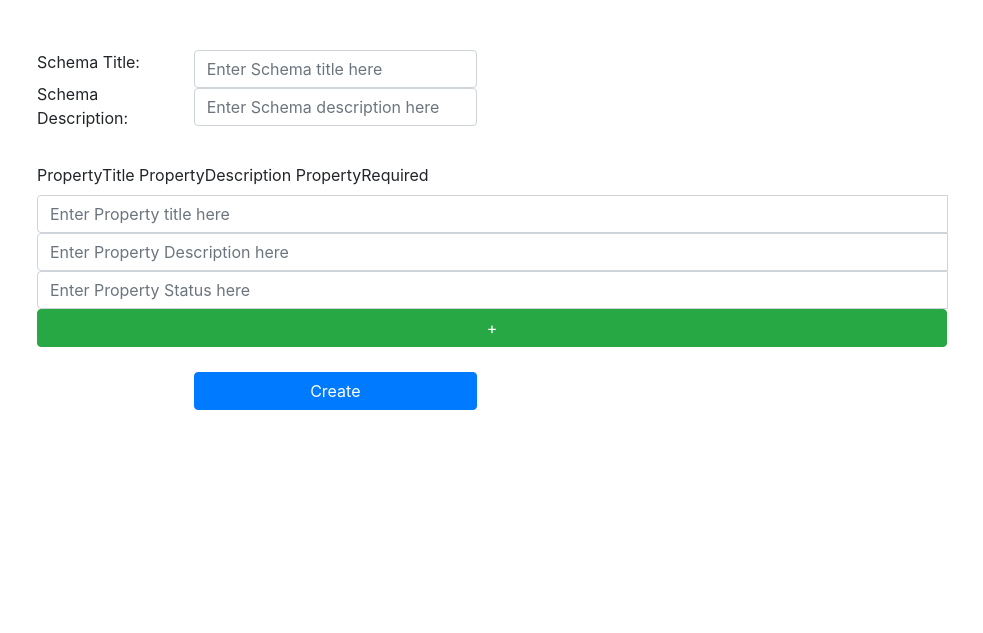
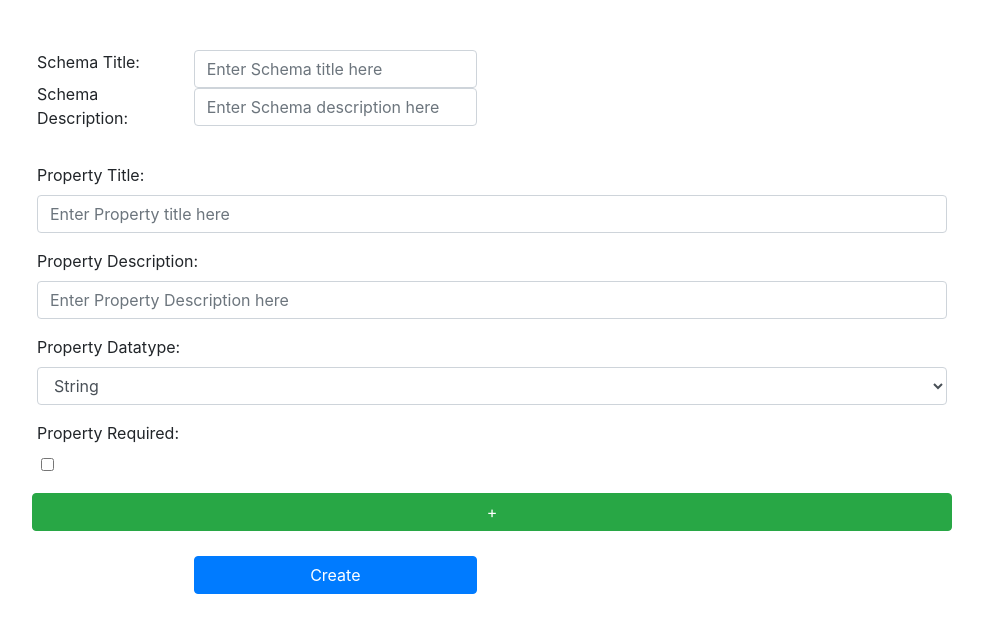
Before and after one commit to prathamagrawal/SchemaParser, a Django app: page /create/ in a window 1280 px wide. Shown: the part 56-689 px from the top of the page, without its empty margins (248-1231 px from the left). Run offline with Django 4.2, Linux system fonts and the light colour scheme; some libraries are stand-ins or nearby versions.

```diff
--- a/schema/forms.py
+++ b/schema/forms.py
@@ -29,7 +29,7 @@ class SchemaModelForm(forms.ModelForm):
 
 PropertiesFormset = modelformset_factory(
     PropertiesModel,
-    fields=('propertyTitle','propertyDescription','propertyRequired',),
+    fields=('propertyTitle','propertyDescription','propertyDataType','propertyRequired',),
     extra=1,
     widgets={
         'propertyTitle': forms.TextInput(attrs={
@@ -40,9 +40,12 @@ PropertiesFormset = modelformset_factory(
             'class': 'form-control',
             'placeholder': 'Enter Property Description here'
         }),
-        'propertyRequired': forms.TextInput(attrs={
+        'propertyDataType': forms.Select(attrs={
             'class': 'form-control',
-            'placeholder': 'Enter Property Status here'
-        })
+        }),
+        'propertyRequired': forms.CheckboxInput(attrs={
+            'class': 'form-check-input',
+            'placeholder': 'Select if the field is required: '
+        }),
     }
 )
--- a/schema/models/properties.py
+++ b/schema/models/properties.py
@@ -1,5 +1,13 @@
 from django.db import models
 from .schema import SchemaModel
+
+dataTypes=(
+    ('int','Integer'),
+    ('str','String'),
+    ('bool','Boolean'),
+    ('float','Decimal'),
+    ('date','Date'),
+)
 
 class PropertiesModel(models.Model):
     schemaDetails=models.ForeignKey(SchemaModel,
@@ -9,7 +17,5 @@ class PropertiesModel(models.Model):
     """Repeating Fields"""
     propertyTitle=models.CharField(max_length=100)
     propertyDescription=models.CharField(max_length=200)
-    propertyRequired=models.CharField(max_length=10)
-
-    def __str__(self):
-        return f"{self.schemaDetails}"
+    propertyDataType=models.CharField(max_length=20,choices=dataTypes,default='str')
+    propertyRequired=models.BooleanField(default=False)
--- a/schema/views.py
+++ b/schema/views.py
@@ -1,6 +1,7 @@
-from django.shortcuts import render, redirect
+from django.shortcuts import render
 from .forms import SchemaModelForm,PropertiesFormset
 from .models.properties import PropertiesModel
+from django.http import HttpResponse
 
 def create_schema_model(request):
     if request.method == 'GET':
@@ -16,7 +17,12 @@ def create_schema_model(request):
             for form in formset_instance:
                 form.schemaDetails = schemaData
                 form.save()
-            return render(request, 'success.html',{'schemaData':schemaData,'propertyData':formset_instance})
+
+            data = schemaform.cleaned_data
+            property=formset.cleaned_data
+            data['properties'] = {property_item['propertyTitle']: property_item for property_item in property}
+            print(data)
+            return render(request, 'success.html',{'schemaData':schemaData,'propertyData':formset_instance,'jsonResponse':data})
 
     return render(request, 'create_schema.html', {
         'schemaform': schemaform,
--- a/templates/create_schema.html
+++ b/templates/create_schema.html
@@ -1,7 +1,4 @@
-{% extends "base.html" %}
-
-{% block container %}
-{% if heading %}
+{% extends "base.html" %} {% block container %} {% if heading %}
 <h3>{{heading}}</h3>
 {% endif %}
 <form class="form-horizontal" method="POST" action="">
@@ -12,44 +9,37 @@
             <label>{{schemaform.description.label}}</label>
         </div>
         <div class="col-4">
-    <div class="input-group">
-        {{schemaform.title}}
+            <div class="input-group">{{schemaform.title}}</div>
+            <div class="input-group">{{schemaform.description}}</div>
         </div>
-    <div class="input-group">
-        {{schemaform.description}}
+    </div>
+    {{ formset.management_form }} {% for form in formset %}
+    <div class="row form-row spacer">
+        <div class="col-12">
+            <div class="form-group">
+                <label for="{{ form.propertyTitle.id_for_label }}">Property Title:
+                </label>
+                {{ form.propertyTitle }}
+            </div>
+            <div class="form-group">
+                <label for="{{ form.propertyDescription.id_for_label }}">Property Description:
+                </label>
+                {{ form.propertyDescription }}
+            </div>
+            <div class="form-group">
+                <label for="{{ form.propertyDataType.id_for_label }}">Property Datatype:
+                </label>
+                {{ form.propertyDataType }}
+            </div>
+            <div class="form-group">
+                <label for="{{ form.propertyRequired.id_for_label }}">Property Required:</label>
+                <div class="custom-control custom-switch">
+                    {{ form.propertyRequired }}
                 </div>
             </div>
         </div>
-{{ formset.management_form }}
-{% for form in formset %}
-<div class="row form-row spacer">
-    <div class="col-6">
-        <label>{{form.propertyTitle.label}}</label>
-        <label>{{form.propertyDescription.label}}</label>
-        <label>{{form.propertyRequired.label}}</label>
 
-    </div>
-    <div class="col-12">
-        <div class="input-group">
-            {{form.propertyTitle}}
-            <div class="input-group-append">
-
-            </div>
-        </div>
-        <div class="input-group">
-            {{form.propertyDescription}}
-            <div class="input-group-append">
-
-            </div>
-        </div>
-        <div class="input-group">
-            {{form.propertyRequired}}
-            <div class="input-group-append">
-
-            </div>
-        </div>
     <button class="col-12 btn btn-success add-form-row">+</button>
-    </div>
     </div>
     {% endfor %}
     <div class="row spacer">
@@ -61,67 +51,76 @@
 {% endblock %}
 
 {% block custom_js %}
-<script src="https://code.jquery.com/jquery-3.2.1.slim.min.js" integrity="sha384-KJ3o2DKtIkvYIK3UENzmM7KCkRr/rE9/Qpg6aAZGJwFDMVNA/GpGFF93hXpG5KkN" crossorigin="anonymous"></script>
+<script src="https://code.jquery.com/jquery-3.2.1.slim.min.js"
+    integrity="sha384-KJ3o2DKtIkvYIK3UENzmM7KCkRr/rE9/Qpg6aAZGJwFDMVNA/GpGFF93hXpG5KkN"
+    crossorigin="anonymous"></script>
 <script type="text/javascript">
     function updateElementIndex(el, prefix, ndx) {
-    var id_regex = new RegExp('(' + prefix + '-\\d+)');
-    var replacement = prefix + '-' + ndx;
-    if ($(el).attr("for")) $(el).attr("for", $(el).attr("for").replace(id_regex, replacement));
+        var id_regex = new RegExp("(" + prefix + "-\\d+)");
+        var replacement = prefix + "-" + ndx;
+        if ($(el).attr("for"))
+            $(el).attr("for", $(el).attr("for").replace(id_regex, replacement));
         if (el.id) el.id = el.id.replace(id_regex, replacement);
         if (el.name) el.name = el.name.replace(id_regex, replacement);
     }
     function cloneMore(selector, prefix) {
         var newElement = $(selector).clone(true);
-    var total = $('#id_' + prefix + '-TOTAL_FORMS').val();
-    newElement.find(':input:not([type=button]):not([type=submit]):not([type=reset])').each(function() {
-        var name = $(this).attr('name')
-        if(name) {
-            name = name.replace('-' + (total-1) + '-', '-' + total + '-');
-            var id = 'id_' + name;
-            $(this).attr({'name': name, 'id': id}).val('').removeAttr('checked');
+        var total = $("#id_" + prefix + "-TOTAL_FORMS").val();
+        newElement
+            .find(":input:not([type=button]):not([type=submit]):not([type=reset])")
+            .each(function () {
+                var name = $(this).attr("name");
+                if (name) {
+                    name = name.replace("-" + (total - 1) + "-", "-" + total + "-");
+                    var id = "id_" + name;
+                    $(this).attr({ name: name, id: id }).val("").removeAttr("checked");
                 }
             });
-    newElement.find('label').each(function() {
-        var forValue = $(this).attr('for');
+        newElement.find("label").each(function () {
+            var forValue = $(this).attr("for");
             if (forValue) {
-          forValue = forValue.replace('-' + (total-1) + '-', '-' + total + '-');
-          $(this).attr({'for': forValue});
+                forValue = forValue.replace("-" + (total - 1) + "-", "-" + total + "-");
+                $(this).attr({ for: forValue });
             }
         });
         total++;
-    $('#id_' + prefix + '-TOTAL_FORMS').val(total);
+        $("#id_" + prefix + "-TOTAL_FORMS").val(total);
         $(selector).after(newElement);
-    var conditionRow = $('.form-row:not(:last)');
-    conditionRow.find('.btn.add-form-row')
-    .removeClass('btn-success').addClass('btn-danger')
-    .removeClass('add-form-row').addClass('remove-form-row')
-    .html('-');
+        var conditionRow = $(".form-row:not(:last)");
+        conditionRow
+            .find(".btn.add-form-row")
+            .removeClass("btn-success")
+            .addClass("btn-danger")
+            .removeClass("add-form-row")
+            .addClass("remove-form-row")
+            .html("-");
         return false;
     }
     function deleteForm(prefix, btn) {
-    var total = parseInt($('#id_' + prefix + '-TOTAL_FORMS').val());
-    if (total > 1){
-        btn.closest('.form-row').remove();
-        var forms = $('.form-row');
-        $('#id_' + prefix + '-TOTAL_FORMS').val(forms.length);
-        for (var i=0, formCount=forms.length; i<formCount; i++) {
-            $(forms.get(i)).find(':input').each(function() {
+        var total = parseInt($("#id_" + prefix + "-TOTAL_FORMS").val());
+        if (total > 1) {
+            btn.closest(".form-row").remove();
+            var forms = $(".form-row");
+            $("#id_" + prefix + "-TOTAL_FORMS").val(forms.length);
+            for (var i = 0, formCount = forms.length; i < formCount; i++) {
+                $(forms.get(i))
+                    .find(":input")
+                    .each(function () {
                         updateElementIndex(this, prefix, i);
                     });
             }
         }
         return false;
     }
-$(document).on('click', '.add-form-row', function(e){
+    $(document).on("click", ".add-form-row", function (e) {
         e.preventDefault();
-    cloneMore('.form-row:last', 'form');
+        cloneMore(".form-row:last", "form");
         return false;
     });
-$(document).on('click', '.remove-form-row', function(e){
+    $(document).on("click", ".remove-form-row", function (e) {
         e.preventDefault();
-    deleteForm('form', $(this));
+        deleteForm("form", $(this));
         return false;
     });
-
 </script>
 {% endblock %}
```
Also changed, not shown: templates/success.html (+40 -8 lines), schema/migrations/0002_propertiesmodel_propertydatatype_and_more.py (added). Lines whose indentation alone changed are shown as unchanged.
